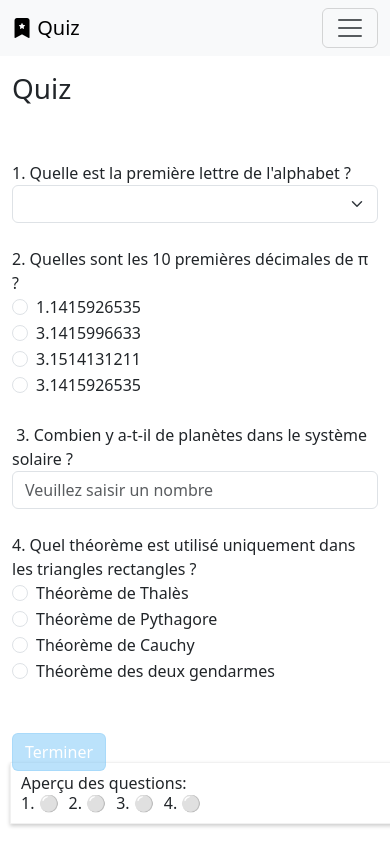
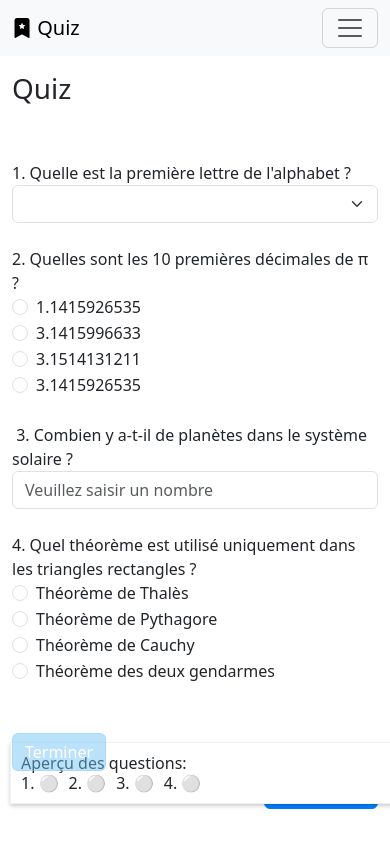
Before and after one commit to hepl-bs21inf5/sem07-project-Mia3105, a Vue app: page / in a window 390 px wide. Shown: the top 866 px of the page. Built offline with nearby package versions, Linux system fonts and the light colour scheme.

Commit message:
Ajouter ajustement de la boîte

```diff
--- a/src/components/QuizForm.vue
+++ b/src/components/QuizForm.vue
@@ -136,7 +136,6 @@ function reset(event: Event): void {
         <div
           v-for="(state, index) in questionStates"
           :key="index"
-          style="display: flex; align-items: center"
         >
           {{ index + 1 }}. {{ state }}
         </div>
@@ -173,7 +172,7 @@ function reset(event: Event): void {
 @media (max-width: 745px) {
   .boxsatutquestions {
     top :  auto ;
-    bottom: 10px;
+    bottom: 30px;
     left: 0;
     right: 0;
     width: 100%;
--- a/src/components/QuizTrivia.vue
+++ b/src/components/QuizTrivia.vue
@@ -88,7 +88,7 @@ watch(
       :key="index"
       v-model="questionStates[index]"
       :answer="question.correct_answer"
-      :text="question.question"
+      :text="(index+1) + '. ' + question.question"
       :options="[
         { value: question.correct_answer, text: question.correct_answer },
         ...question.incorrect_answers.map((answer) => ({
@@ -99,26 +99,18 @@ watch(
     />
 
     <br /><br />
-    <div
-      style="
-        position: fixed;
-        top: 85px;
-        right: 0px;
-        width: 85px;
-        background: white;
-        text-align: left;
-        padding: 10px;
-        border: 1px solid rgb(241, 241, 241);
-        box-shadow: rgba(0, 0, 0, 0.2) 0px 2px 4px;
-        line-height: 20px;
-        margin: 10px;
-        outline: 0px;
-      "
-    >
-      Aperçu :
+    <div class="boxsatutquestions">
+      Aperçu des questions:
       <br />
-      <div v-for="(state, index) in questionStates" :key="index">{{ index + 1 }}. {{ state }}</div>
-    </div>
+      <div style="display: flex; gap: 10px; flex-wrap: wrap; align-items: center">
+        <!-- Permet que les aperçus s'affichent  en ligne et reviennent à la ligne quand la ligne est pleine -->
+        <div
+          v-for="(state, index) in questionStates"
+          :key="index"
+        >
+          {{ index + 1 }}. {{ state }}
+        </div>
+      </div></div>
 
     <br />
     <div style="text-align: left">
@@ -130,6 +122,34 @@ watch(
       &nbsp; &nbsp;
       <button class="btn btn-primary" @:click="reload">Générer de nouvelles questions</button>
     </div>
-    <br/>
+    <br/><br/><br/><br/><br/><br/><br/>
   </form>
 </template>
+
+
+<style scoped>
+.boxsatutquestions {
+  position: fixed;
+  top: 5%;
+  right: 0px;
+  width: 40%;
+  background: white;
+  text-align: left;
+  padding: 10px;
+  border: 1px solid rgb(241, 241, 241);
+  box-shadow: rgba(0, 0, 0, 0.2) 0px 2px 4px;
+  line-height: 20px;
+  margin: 10px;
+  outline: 0px;
+}
+
+@media (max-width: 745px) {
+  .boxsatutquestions {
+    top :  auto ;
+    bottom: 30px;
+    left: 0;
+    right: 0;
+    width: 100%;
+  }
+}
+</style>
```
